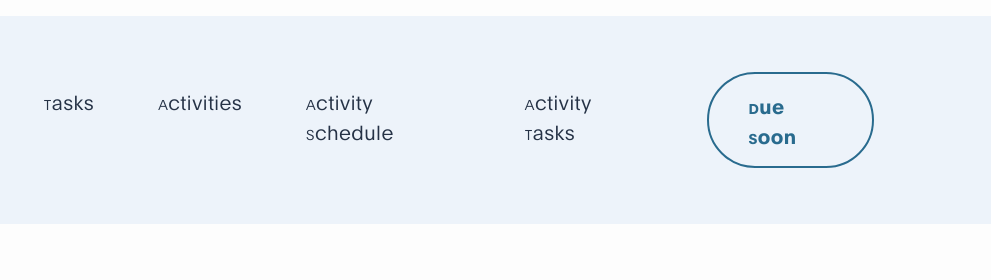
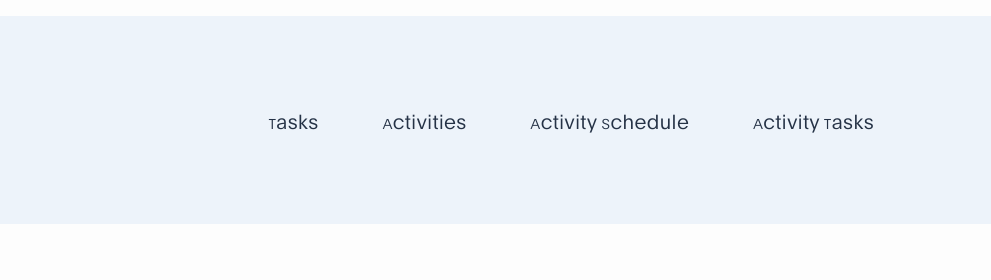
Before and after one commit to austnaa/tcss445-plan-it-frontend, a plain HTML site: page activityTasks.html in a window 1280 px wide. Shown: the top 280 px of the page, 289-1280 px from the left. Drawn offline with Linux system fonts and the light colour scheme; no server answers; files whose address does not match are found by name.

Commit message:
activity tasks page

```diff
--- a/activityTasks.html
+++ b/activityTasks.html
@@ -45,9 +45,6 @@
                     <li class="nav-item">
                       <a href="./activityTasks.html" class="nav-link">Activity Tasks</a>
                     </li>
-                    <li class="nav-item">
-                        <a href="./upcoming.html" class="nav-link contact">Due Soon</a>
-                    </li>
                 </ul>
             </div>
         </div>
```
